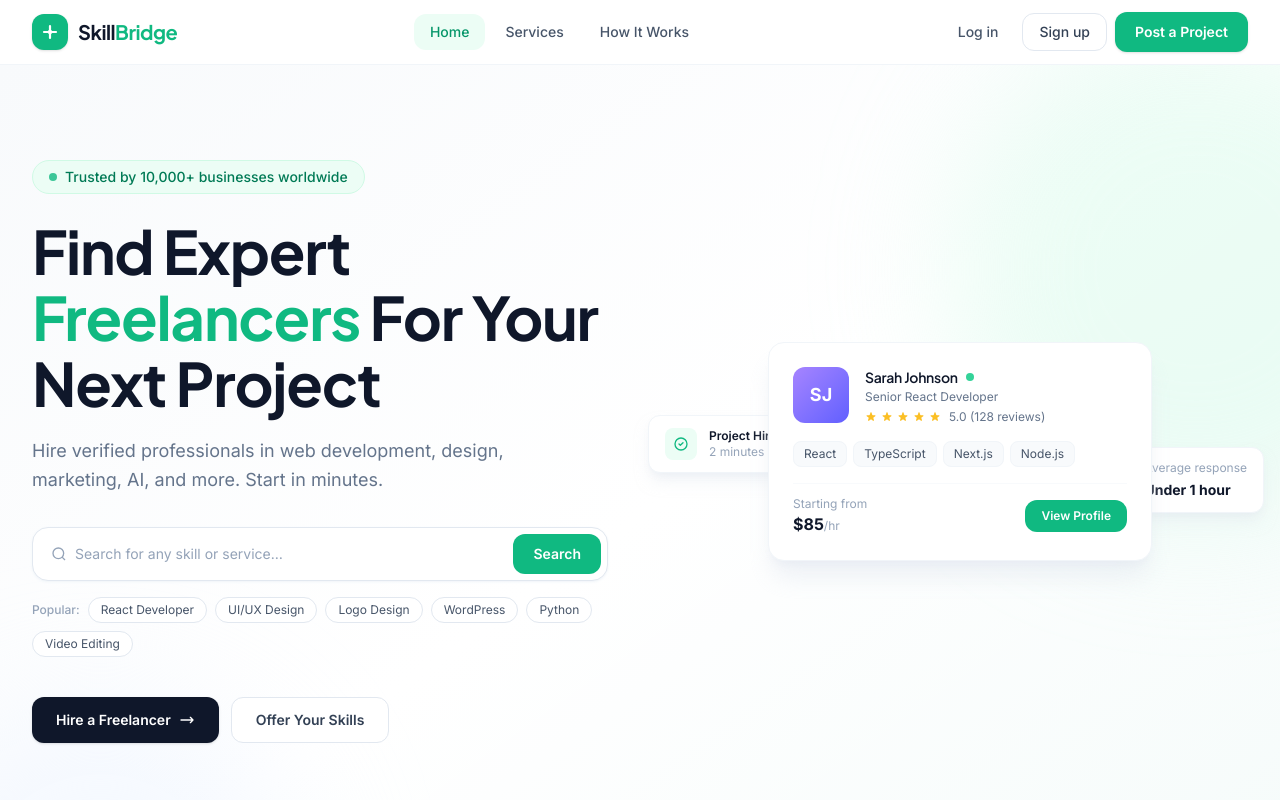
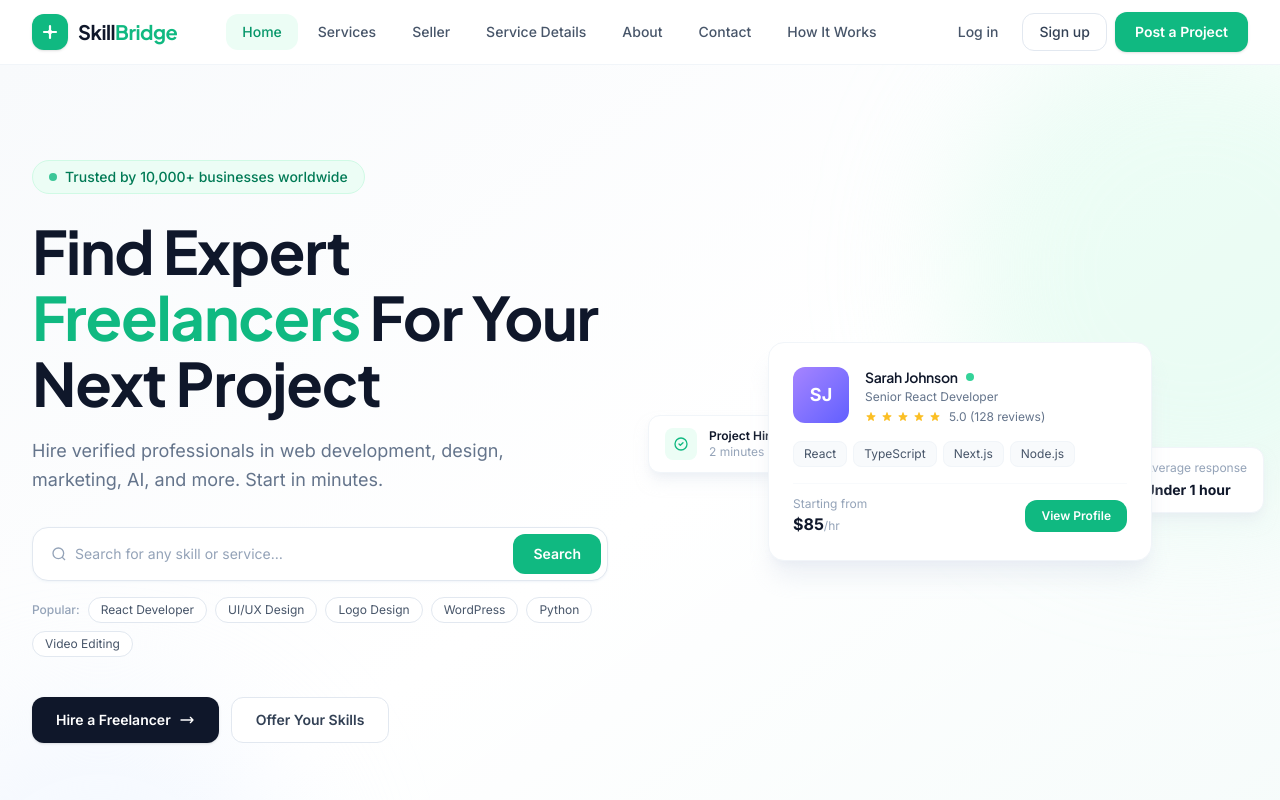
Before and after one commit to TahirHameed106/Freelance_Marketplace_Website_Task2-Internship-, a Next.js app: page / in a window 1280 px wide. Shown: the top 800 px of the page. Built offline with nearby package versions, Linux system fonts and the light colour scheme.

Commit message:
Day 4: Nav bar links update

```diff
--- a/src/components/Navbar.jsx
+++ b/src/components/Navbar.jsx
@@ -5,8 +5,12 @@ import Link from 'next/link';
 import { usePathname } from 'next/navigation';
 
 const navLinks = [
-  { label: 'Home',         href: '/' },
-  { label: 'Services',     href: '/services' },
+  { label: 'Home', href: '/' },
+  { label: 'Services', href: '/services' },
+  { label: 'Seller', href: '/seller' },
+  { label: 'Service Details', href: '/service' },
+  { label: 'About', href: '/about' },
+  { label: 'Contact', href: '/contact' },
   { label: 'How It Works', href: '/#how-it-works' },
 ];
 
```
